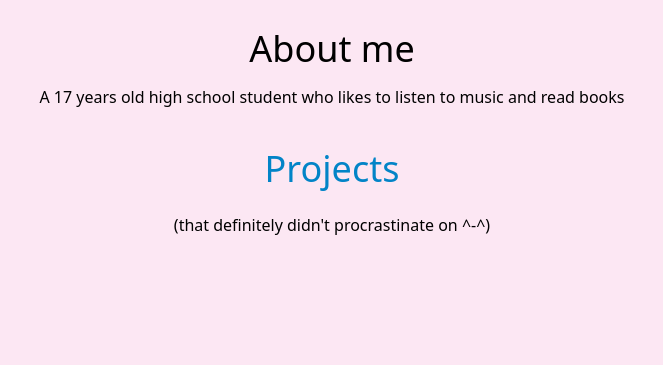
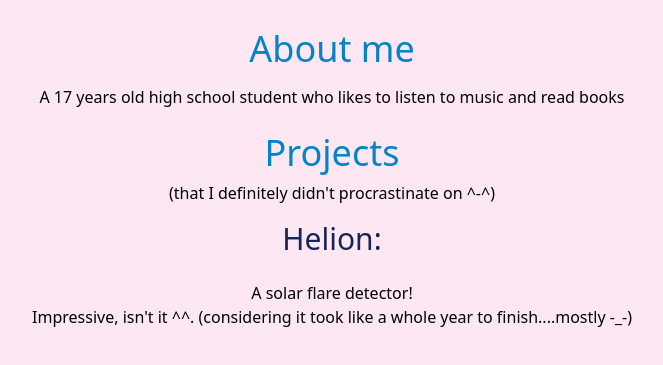
Before and after one commit to Habiba0906/my-portfolio, a plain HTML site: page index.html in a window 1280 px wide. Shown: the part 427-792 px from the top of the page, without its empty margins (308-971 px from the left). Drawn offline with nearby package versions, Linux system fonts and the light colour scheme.

Commit message:
add project 'Helion'

```diff
--- a/index.html
+++ b/index.html
@@ -11,12 +11,15 @@
 
 		<img src = 'https://encrypted-tbn0.gstatic.com/images?q=tbn:ANd9GcSoEOEhdvfBkGOJDAGI6z4WNYeeewAzaVax-zA6ANG2PQ&s=10' alt= 'silly cat' class ="w-64 rounded-lg shadow-g mx-auto" />
 
-		<h2 class ="mt-8 text-4xl">About me</h2>
+		<h2 class ="mt-8 text-4xl text-sky-600">About me</h2>
 		<p class= "py-4">A 17 years old high school student who likes to listen to music and read books</p>
 
-        <h2 class="text-4xl text-sky-600 py-6">Projects</h2>
-        <p>(that definitely didn't procrastinate on ^-^)</p>
+        <h2 class="text-4xl text-sky-600 py-2">Projects</h2>
+        <p>(that I definitely didn't procrastinate on ^-^)</p>
 
+        <h3 class = "text-3xl pb-6 py-4 text-semibold text-blue-950">Helion:</h3>
+        <p>A solar flare detector!</p>
+        <p>Impressive, isn't it ^^. (considering it took like a whole year to finish....mostly -_-)</p>
 
 
 
```
